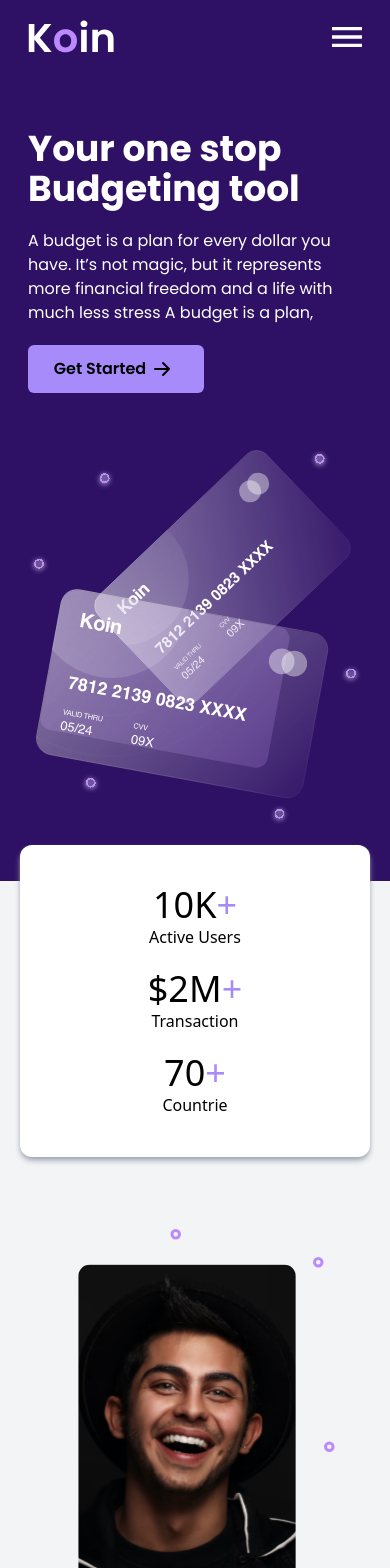
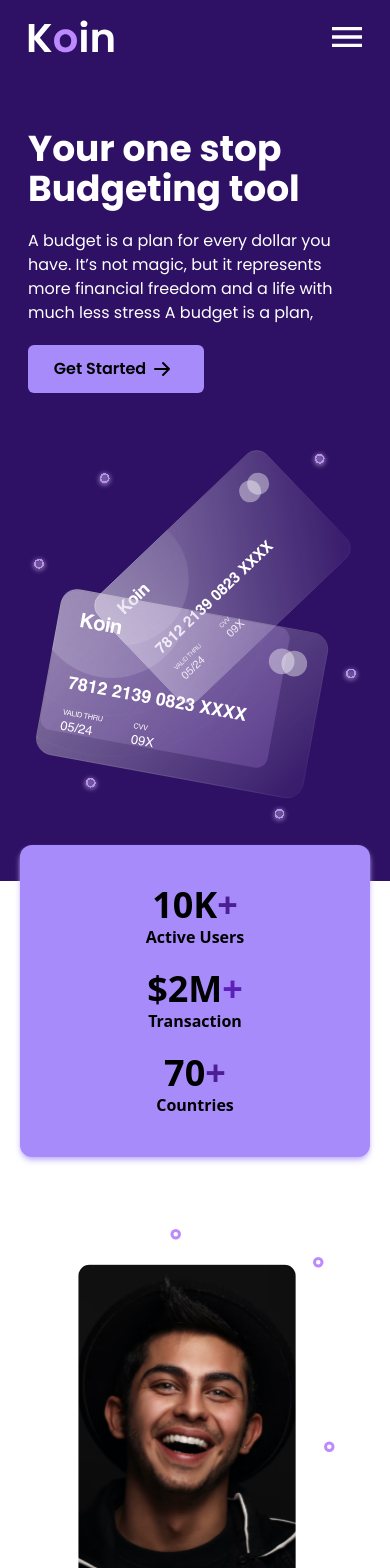
Before and after one commit to Nuuriii/koin, a React (Vite) app: page / in a window 390 px wide. Shown: the top 1568 px of the page. Built offline with nearby package versions, Linux system fonts and the light colour scheme.

Commit message:
fix responsive in Service Component and other Component

```diff
--- a/index.html
+++ b/index.html
@@ -12,7 +12,7 @@
       />
       <title></title>
    </head>
-   <body class="bg-gray-100">
+   <body class="bg-white">
       <div id="root"></div>
       <script type="module" src="/src/main.jsx"></script>
    </body>
--- a/src/Component/Information/Information.jsx
+++ b/src/Component/Information/Information.jsx
@@ -3,24 +3,24 @@ import React from "react";
 function Information() {
    return (
       <>
-         <div className='relative flex flex-col items-center justify-between px-20 py-10 mx-5 bg-white shadow-md md:mx-10 sm:gap-5 sm:py-3 sm:flex-row shadow-gray-400 rounded-xl bottom-9'>
+         <div className='relative flex flex-col items-center justify-between px-20 py-10 mx-5 shadow-md bg-violet-400 md:mx-10 sm:gap-5 sm:py-3 sm:flex-row shadow-violet-300 rounded-xl bottom-9'>
             <div className='flex flex-col items-center'>
-               <h2 className='text-4xl'>
-                  10K<span className='text-violet-400'>+</span>
+               <h2 className='text-4xl font-semibold '>
+                  10K<span className='text-violet-900'>+</span>
                </h2>
-               <p>Active Users</p>
+               <p className='font-semibold'>Active Users</p>
             </div>
             <div className='flex flex-col items-center my-5'>
-               <h2 className='text-4xl'>
-                  $2M<span className='text-violet-400'>+</span>
+               <h2 className='text-4xl font-semibold'>
+                  $2M<span className='text-violet-800'>+</span>
                </h2>
-               <p>Transaction</p>
+               <p className='font-semibold'>Transaction</p>
             </div>
             <div className='flex flex-col items-center'>
-               <h2 className='text-4xl'>
-                  70<span className='text-violet-400'>+</span>
+               <h2 className='text-4xl font-semibold'>
+                  70<span className='text-violet-900'>+</span>
                </h2>
-               <p>Countrie</p>
+               <p className='font-semibold'>Countries</p>
             </div>
          </div>
       </>
--- a/src/Component/Service/Service.jsx
+++ b/src/Component/Service/Service.jsx
@@ -7,7 +7,7 @@ import Suggestion from "/img/Suggestion.svg";
 function Service() {
    return (
       <>
-         <div className='py-5 bg-white px-7 md:py-10 md:pb-64'>
+         <div className='py-5 bg-gray-300 px-7 md:py-10 md:pb-64'>
             <h2 className='text-3xl font-semibold'>Our Service</h2>
             <div className='grid items-center content-center justify-center grid-rows-4 gap-10 py-4 sm:grid-rows-none sm:grid-cols-2 justify-items-center'>
                <div className='sm:col-span-1'>
```
